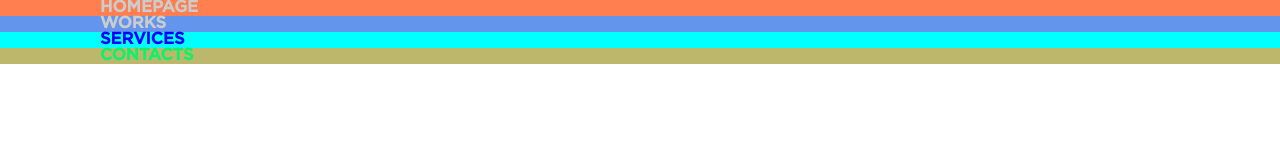
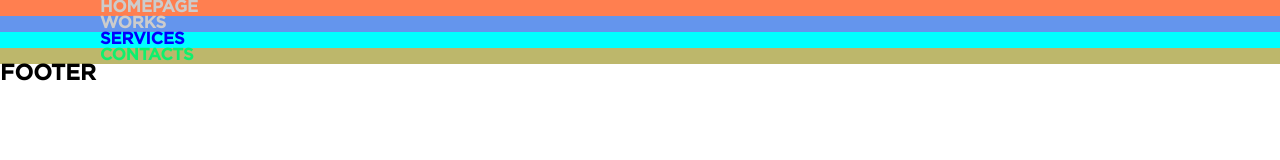
Before and after one commit to AnatolyKostarev/kojo, a React (Create React App) app: page / in a window 1280 px wide. Shown: the top 160 px of the page. Built offline with nearby package versions, Linux system fonts and the light colour scheme.

Commit message:
Delete link Button comp

```diff
--- a/src/App/App.jsx
+++ b/src/App/App.jsx
@@ -2,8 +2,8 @@ import Homepage from "../components/homepage/Homepage";
 import Works from "../components/works/Works";
 import Services from "../components/services_/Services";
 import Contacts from "../components/contacts/Contacts";
+import Footer from "../layouts/footer/Footer";
 import "./App.module.css";
-import Button from "../components/button/Button";
 
 function App() {
   return (
@@ -13,8 +13,8 @@ function App() {
         <Works />
         <Services />
         <Contacts />
-        <Button title="hire us" />
       </main>
+      <Footer />
     </>
   );
 }
```
